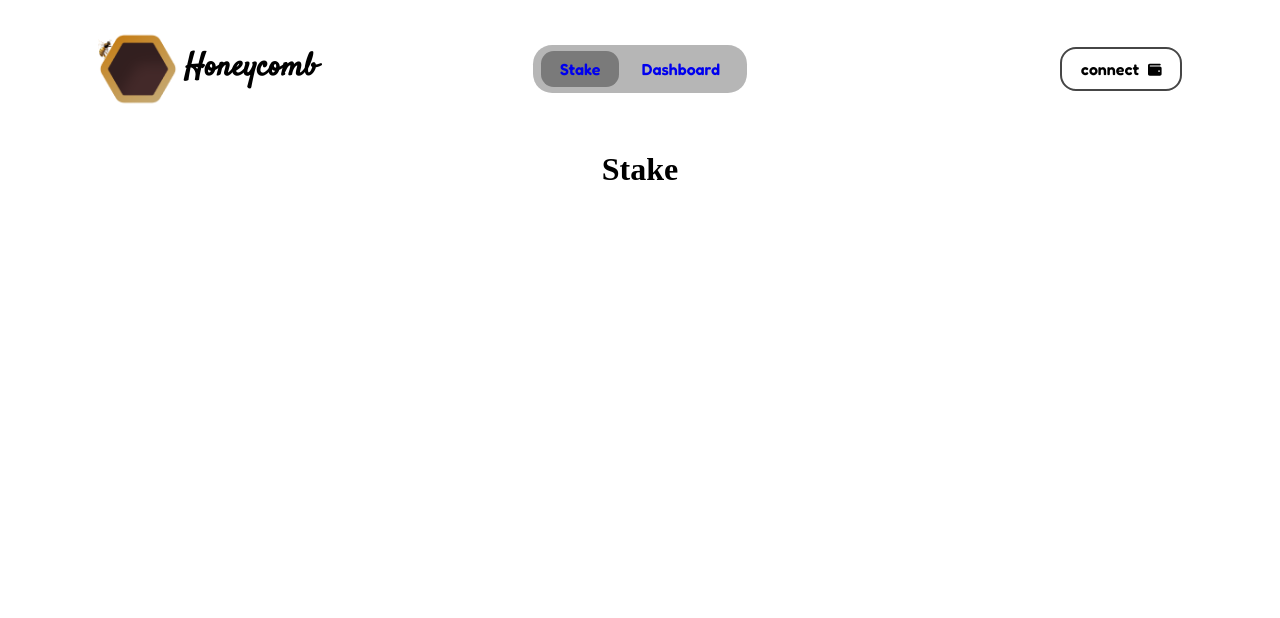
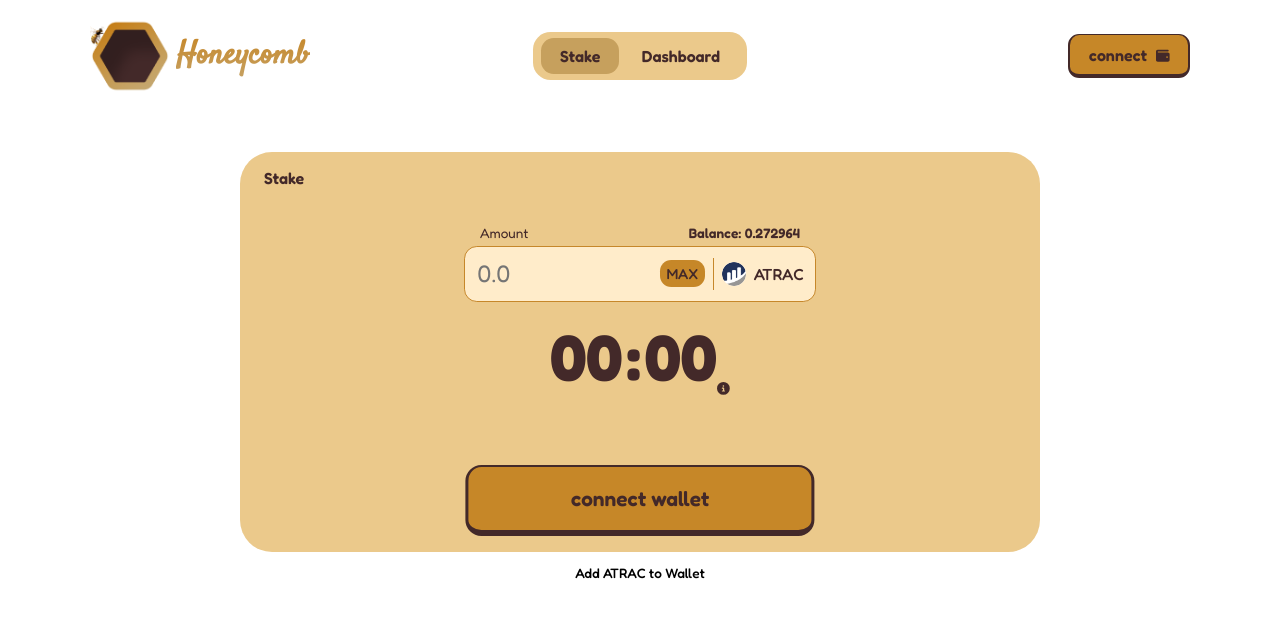
Before and after one commit to JO-OLADEJI/Honeycomb, a React (Create React App) app in the folder app/: page / in a window 1280 px wide. Shown: the top 618 px of the page. Built offline with nearby package versions, Linux system fonts and the light colour scheme.

Commit message:
designed staking interface

```diff
--- a/app/src/App.jsx
+++ b/app/src/App.jsx
@@ -14,6 +14,7 @@
         <Route path="/stake" element={<Stake />} />
         <Route path="/dashboard" element={<Dashboard />} />
       </Routes>
+      <p className="add-to-wallet">Add ATRAC to Wallet</p>
     </div>
   );
 }
--- a/app/src/components/Stake.jsx
+++ b/app/src/components/Stake.jsx
@@ -1,10 +1,45 @@
-import React from 'react';
+import React, { useState } from 'react';
 import '../styles/Stake.css';
+import Timer from './Timer.jsx';
+import atrac from '../assets/atrac.png';
 
-const Stake = (props) => {
+const Stake = ({ connected }) => {
+  const [action, setAction] = useState('connect wallet');
+  const [erc20Bal, setErc20Bal] = useState(0.272964);
+
   return (
     <div className="stake">
-      <h1>Stake</h1>
+      <h3>Stake</h3>
+      <div className="form">
+        <div className="pseudo-info">
+          <p>Amount</p>
+          <p className="balance">Balance: {erc20Bal}</p>
+        </div>
+        <div className="form-wrapper">
+          <input type="number" placeholder='0.0' />
+          <button>MAX</button>
+          <div className="divider" />
+          <div className="token">
+            <img
+              src={atrac}
+              alt=""
+              className="symbol"
+            />
+            <p className="name">
+              ATRAC
+            </p>
+          </div>
+        </div>
+      </div>
+      <Timer
+        seconds={180}
+        size={2}
+      />
+      <div className="stake-buttons">
+        <button>
+          {action}
+        </button>
+      </div>
     </div>
   );
 }
--- /dev/null
+++ b/app/src/components/Timer.jsx
@@ -0,0 +1,19 @@
+import React from 'react';
+import '../styles/Timer.css';
+import { FontAwesomeIcon } from '@fortawesome/react-fontawesome';
+import { faCircleInfo } from '@fortawesome/free-solid-svg-icons';
+
+const Timer = ({ seconds, size }) => {
+  return (
+    <div className="timer">
+      <div className="count-down" style={{ 'fontSize': `${size}rem` }}>
+        <h1 className="minutes">00</h1>
+        <h1 className="seperator">:</h1>
+        <h1 className="seconds">00</h1>
+        <FontAwesomeIcon icon={faCircleInfo} className="info-icon" />
+      </div>
+    </div>
+  );
+}
+
+export default Timer;
--- a/app/src/styles/App.css
+++ b/app/src/styles/App.css
@@ -1,3 +1,17 @@
+* {
+  padding: 0;
+  margin: 0;
+  box-sizing: border-box;
+}
+
 .App {
   text-align: center;
 }
+
+.add-to-wallet {
+  margin-top: .8rem;
+  font-family: 'Fredoka', sans-serif;
+  font-weight: 500;
+  cursor: pointer;
+  font-size: .85rem;
+}
--- a/app/src/styles/Nav.css
+++ b/app/src/styles/Nav.css
@@ -2,7 +2,7 @@
   display: grid;
   grid-template-columns: repeat(3, 1fr);
   padding: 1rem 7vw;
-  /* border: 1px solid red; */
+  margin-bottom: 2.5rem;
 }
 
 .logo {
@@ -19,6 +19,10 @@
   font-family: 'Satisfy', cursive;
   font-weight: bold;
   margin-left: .4rem;
+  background-image: linear-gradient(#C68627, #C6A264);
+  background-clip: text;
+  -webkit-background-clip: text;
+  color: transparent;
 }
 
 .sections {
@@ -28,11 +32,10 @@
 }
 
 .wrapper {
-  /* border: 1px solid black; */
-  background-color: #b6b6b6;
+  background-color: #ebc98b;
   padding: .4rem;
   font-family: 'Fredoka', sans-serif;
-  border-radius: 1.2rem;
+  border-radius: 1.1rem;
   display: flex;
   justify-content: space-between;
   align-items: center;
@@ -44,10 +47,11 @@
   margin: 0 .1rem;
   text-decoration: none;
   font-weight: 600;
+  color: #432929;
 }
 
 .selected {
-  background-color: #7a7a7a;
+  background-color: #C6A05D;
   border-radius: .8rem;
 }
 
@@ -62,9 +66,12 @@
   padding: .6rem 1.2rem;
   font-size: 1rem;
   font-weight: 600;
-  background-color: transparent;
-  border-radius: 1rem;
-  border: 2px solid #464646;
+  background-color: #C68728;
+  color: #432929;
+  border-radius: .7rem;
+  border: 2px solid #432929;
+  border-top: 1px solid #432929;
+  border-bottom: 4px solid #432929;
   cursor: pointer;
 }
 
--- a/app/src/styles/Stake.css
+++ b/app/src/styles/Stake.css
@@ -0,0 +1,126 @@
+.stake {
+  margin: auto;
+  width: 50rem;
+  height: 25rem;
+  padding: 1rem 1.5rem;
+  border-radius: 2rem;
+  background-color: #ebc98b;
+  font-family: 'Fredoka', sans-serif;
+  position: relative;
+}
+
+.stake > h3 {
+  text-align: left;
+  margin-bottom: 2rem;
+  font-weight: 600;
+  font-size: 1rem;
+  color: #432929;
+}
+
+.form {
+  width: fit-content;
+  margin: auto;
+  margin-bottom: 1rem;
+}
+
+.pseudo-info {
+  display: flex;
+  justify-content: space-between;
+  align-items: flex-end;
+  padding: .3rem 1rem;
+  font-size: .85rem;
+  color: #432929;
+}
+
+.balance {
+  font-weight: 600;
+}
+
+.form-wrapper {
+  border: 1px solid #C6872A;
+  border-radius: .8rem;
+  display: flex;
+  justify-content: center;
+  align-items: center;
+  padding: .7rem;
+  background-color: #ffecca;
+}
+
+.form input {
+  font-size: 1.5rem;
+  font-family: inherit;
+  width: 11rem;
+  border: none;
+  background: transparent;
+  margin-right: .5rem;
+  border: 1px solid transparent;
+  border-radius: .5rem;
+  transition: border .3s ease-out;
+}
+
+.form input:hover {
+  border: 1px solid #c6882a36;
+}
+
+.form input:focus {
+  outline: none;
+}
+
+input::-webkit-outer-spin-button,
+input::-webkit-inner-spin-button {
+  display: none;
+}
+
+.form button {
+  cursor: pointer;
+  padding: .3rem .4rem;
+  border: none;
+  background-color: #C68728;
+  color: #432929;
+  font-family: inherit;
+  font-weight: 500;
+  border-radius: .7rem;
+  font-size: .9rem;
+}
+
+.divider {
+  border-left: 1px solid #C6872A;
+  height: 2rem;
+  margin: 0 .5rem;
+}
+
+.token {
+  display: flex;
+  justify-content: flex-start;
+  align-items: center;
+  font-weight: 500;
+  color: #432929;
+}
+
+.token img {
+  border-radius: 50%;
+  width: 1.5rem;
+  margin-right: .5rem;
+}
+
+.stake-buttons {
+  position: absolute;
+  bottom: 1rem;
+  right: 50%;
+  transform: translateX(50%);
+}
+
+.stake-buttons button {
+  background-color: #C68728;
+  color: #432929;
+  width: 21.8rem;
+  padding: 1.2rem 0;
+  border-radius: 1rem;
+  font-family: 'Fredoka', sans-serif;
+  border: 3px solid #432929;
+  border-top: 2px solid #432929;
+  border-bottom: 6px solid #432929;
+  font-size: 1.3rem;
+  font-weight: 600;
+  cursor: pointer;
+}
--- /dev/null
+++ b/app/src/styles/Timer.css
@@ -0,0 +1,18 @@
+.timer {
+  color: #432929;
+}
+
+.count-down {
+  display: flex;
+  justify-content: center;
+  align-items: flex-end;
+}
+
+.info-icon {
+  font-size: .8rem;
+  cursor: pointer;
+}
+
+.seperator {
+  margin: 0 .25rem;
+}
```
Also changed, not shown: app/src/assets/atrac.png (added).
